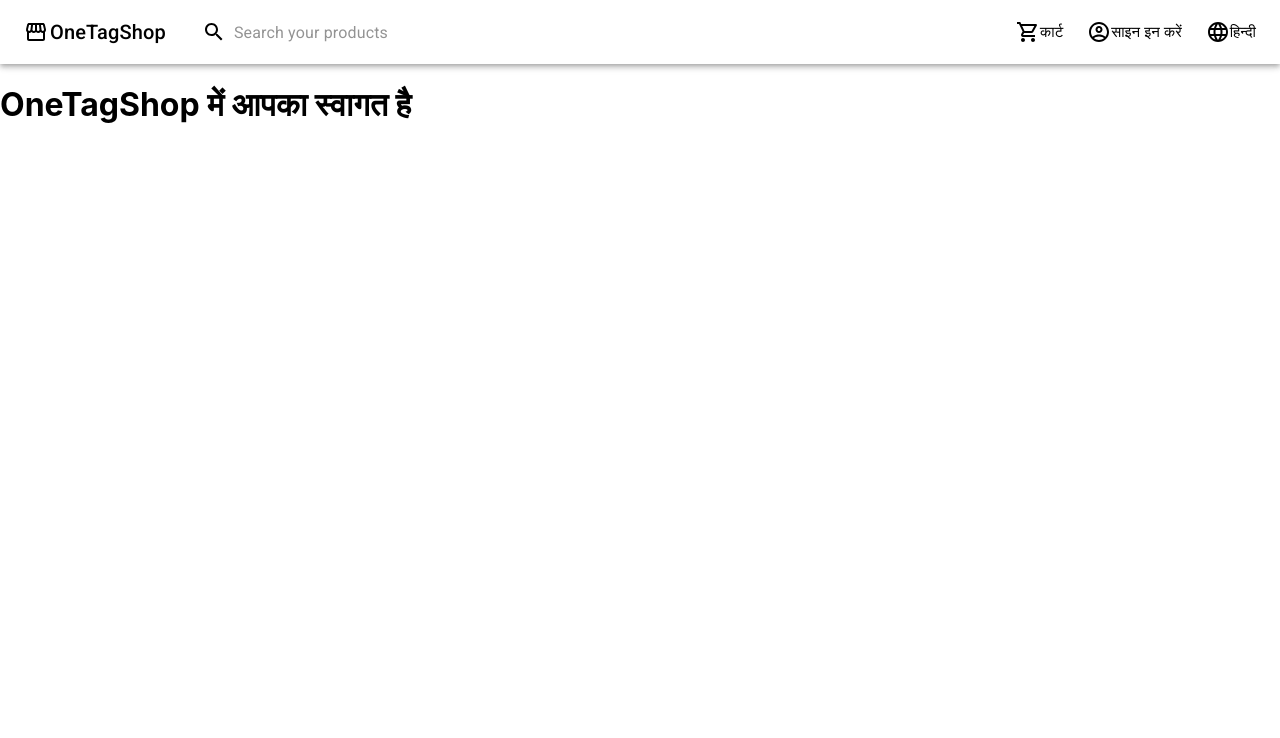
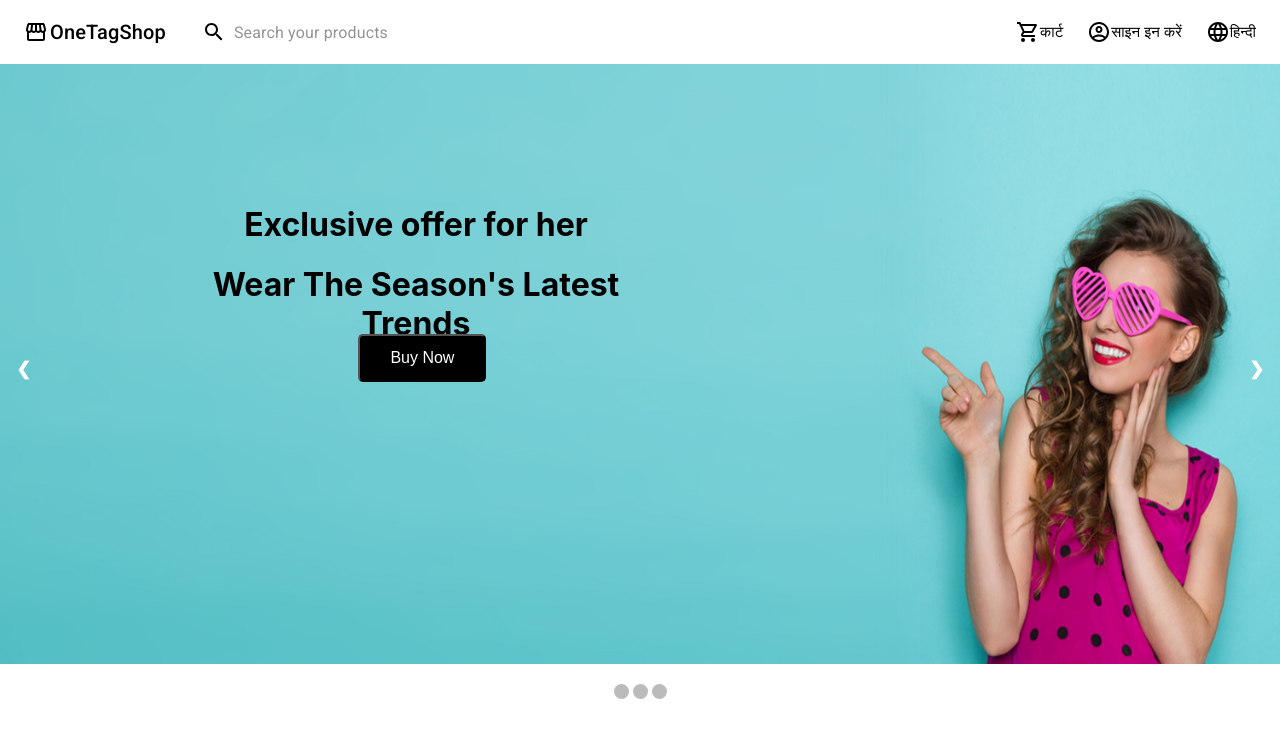
Before and after one commit to pesto-students/little-tags-client, a React (Create React App) app: page / in a window 1280 px wide. Shown: the top 738 px of the page. Built offline with nearby package versions, Linux system fonts and the light colour scheme.

Commit message:
import Carousel component to HomePage and render it.

```diff
--- a/src/component/pages/HomePage.js
+++ b/src/component/pages/HomePage.js
@@ -1,11 +1,10 @@
 import React from "react";
 import { FormattedMessage } from "react-intl";
+import { Carousel } from "../carousel/Carousel";
 
 const HomePage = () => {
   return (
-    <h1>
-      <FormattedMessage id="welcome" />
-    </h1>
+    <Carousel></Carousel>
   );
 };
 
```
